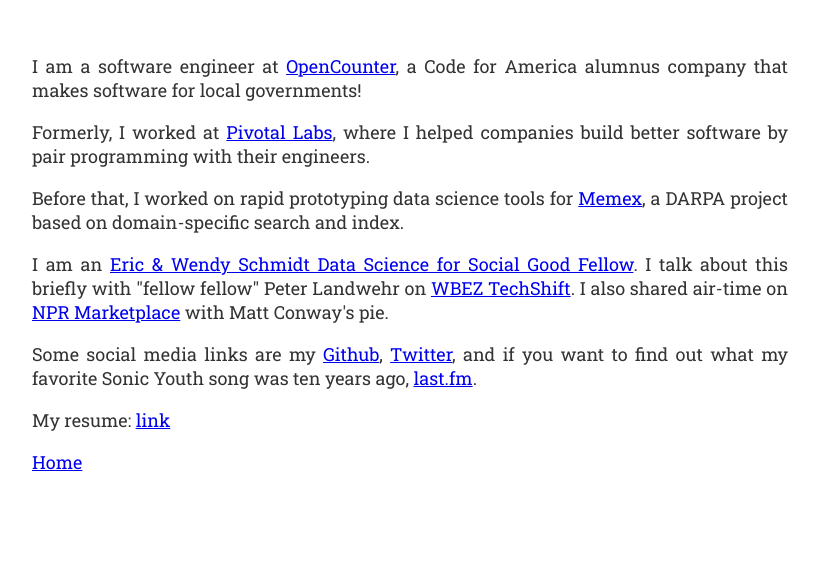
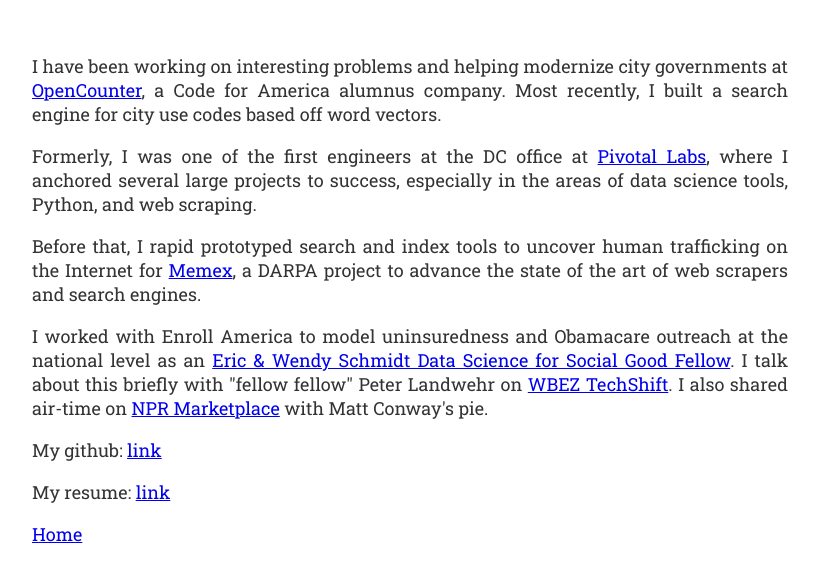
Before and after one commit to samzhang111/samzhang111.github.io, a Jekyll site: the page built from html/about.html, in a window 1280 px wide. Shown: the top 582 px of the page, without its empty margins (230-1049 px from the left). Built offline with Jekyll 4.4.1, drawn with Linux system fonts in a browser that asks for light colours.

Commit message:
update resume

```diff
--- a/html/about.html
+++ b/html/about.html
@@ -1,30 +1,26 @@
 ---
 layout: default
-title: sam is a person
+title: about sam zhang
 ---
 
 <div content>
 
-    I am a software engineer at <a href="https://opencounter.com">OpenCounter</a>, a Code for America alumnus company that makes software for local governments!
+    I have been working on interesting problems and helping modernize city governments at <a href="https://opencounter.com">OpenCounter</a>, a Code for America alumnus company. Most recently, I built a search engine for city use codes based off word vectors.
 
     <p>
 
-    Formerly, I worked at <a href="http://pivotallabs.com">Pivotal Labs</a>, where I helped companies build better software by pair programming with their engineers.
+    Formerly, I was one of the first engineers at the DC office at <a href="http://pivotallabs.com">Pivotal Labs</a>, where I anchored several large projects to success, especially in the areas of data science tools, Python, and web scraping.
 
     <p>
 
-    Before that, I worked on rapid prototyping data science tools for <a href="http://www.scientificamerican.com/article/human-traffickers-caught-on-hidden-internet/">Memex</a>, a DARPA project
-    based on domain-specific search and index.
+    Before that, I rapid prototyped search and index tools to uncover human trafficking on the Internet for <a href="http://www.scientificamerican.com/article/human-traffickers-caught-on-hidden-internet/">Memex</a>, a DARPA project to advance the state of the art of web scrapers and search engines.
 
     <p>
 
-    I am an <a href="http://dssg.uchicago.edu">Eric & Wendy Schmidt Data Science for Social Good Fellow</a>. I talk about this briefly with "fellow fellow" Peter Landwehr on <a href="https://soundcloud.com/techshift/tech-shift-using-data-science-for-common-good">WBEZ TechShift</a>. I also shared air-time on <a href="http://www.marketplace.org/topics/tech/beyond-ad-clicks-using-big-data-social-good">NPR Marketplace</a> with Matt Conway's pie.
+    I worked with Enroll America to model uninsuredness and Obamacare outreach at the national level as an <a href="http://dssg.uchicago.edu">Eric & Wendy Schmidt Data Science for Social Good Fellow</a>. I talk about this briefly with "fellow fellow" Peter Landwehr on <a href="https://soundcloud.com/techshift/tech-shift-using-data-science-for-common-good">WBEZ TechShift</a>. I also shared air-time on <a href="http://www.marketplace.org/topics/tech/beyond-ad-clicks-using-big-data-social-good">NPR Marketplace</a> with Matt Conway's pie.
     <p>
 
-    Some social media links
-    are my <a href="https://github.com/samzhang111">Github</a>,
-    <a href="https://twitter.com/_szhang">Twitter</a>, and if you want to find out what my favorite Sonic Youth song was ten years ago, <a
-    href="http://www.last.fm/user/unclesaamm">last.fm</a>.
+    My github: <a href="https://github.com/samzhang111">link</a>
 
     <p>
     My resume: <a href="https://registry.jsonresume.org/szhang">link</a>
```
